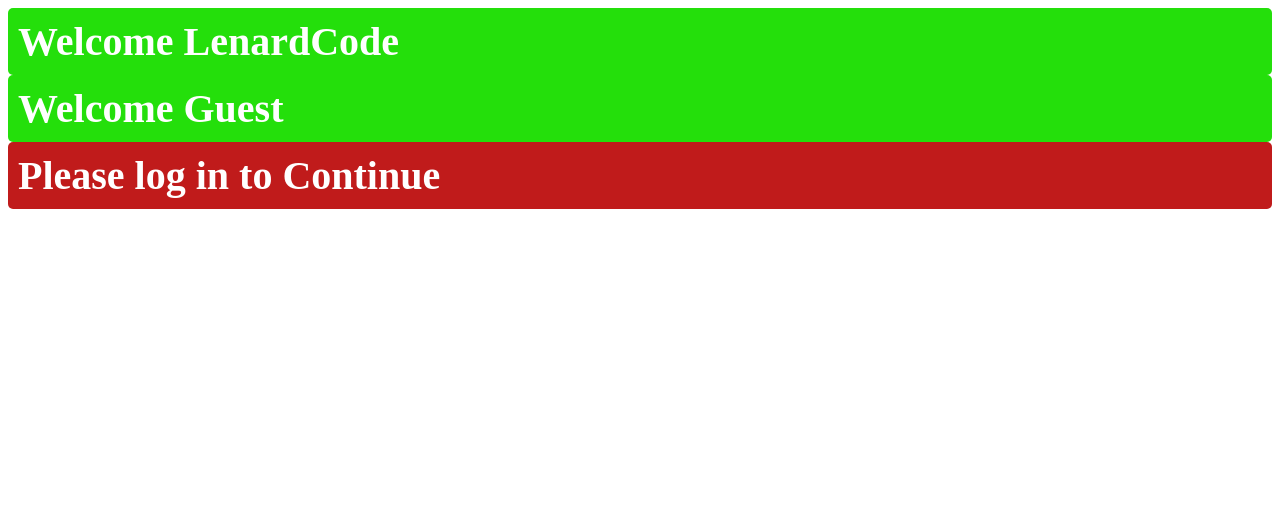
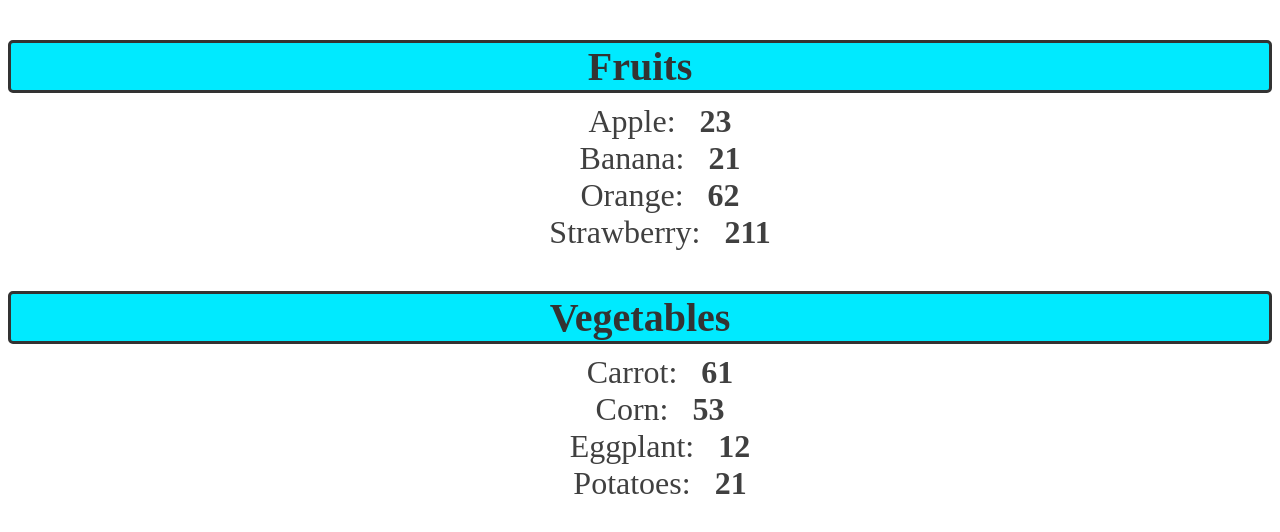
Before and after one commit to JL-Agbalo/bro_code_tutorial, a React (Vite) app: page / in a window 1280 px wide. Shown: the top 532 px of the page. Built offline with nearby package versions, Linux system fonts and the light colour scheme.

Commit message:
Contie sturdy

```diff
--- a/src/App.jsx
+++ b/src/App.jsx
@@ -1,8 +1,18 @@
 // import Card from "./Card";
-import Student from "./Student";
+// import Student from "./Student";
 // import Button from "./Button";
-import UserGreeting from "./UserGreeting"
+// import UserGreeting from "./UserGreeting"
+import List from "./List";
 function App() {
+  const fruits = [{id: 1, name: "Apple", calories: 23},
+  {id: 2, name: "Banana", calories: 21},
+  {id: 3, name: "Orange", calories: 62},
+  {id: 4, name: "Strawberry", calories: 211}];
+
+  const vegetables = [{id: 5, name: "Carrot", calories: 61},
+  {id: 6, name: "Corn", calories: 53},
+  {id: 7, name: "Eggplant", calories: 12},
+  {id: 8, name: "Potatoes", calories: 21}];
 return(
   <>
   {/* <Card/> */}
@@ -12,9 +22,14 @@
   <Student name="Fishdol" age={21}  isStudent={true}></Student>
   <Student name="Larry" ></Student> */}
   {/* <Button></Button> */}
-  <UserGreeting isLoggedIn={true} username="LenardCode"></UserGreeting>
+  {/* <UserGreeting isLoggedIn={true} username="LenardCode"></UserGreeting>
   <UserGreeting isLoggedIn={true} ></UserGreeting>
-  <UserGreeting ></UserGreeting>
+  <UserGreeting ></UserGreeting> */}
+  {/* {fruits.length > 0 ? <List items={fruits} category ="Fruits"></List> : null} */}
+  {fruits.length > 0 && <List items={fruits} category ="Fruits"></List>}
+
+  {vegetables.length > 0 ?  <List items={vegetables} category ="Vegetables"></List>: null}
+
   </>
   );
 }
@@ -23,4 +38,4 @@
 
 
 // https://www.youtube.com/watch?v=CgkZ7MvWUAA
-// Continue 1:03mins
+// Continue 1:29mins
--- /dev/null
+++ b/src/List.jsx
@@ -0,0 +1,32 @@
+import PropTypes from 'prop-types'
+function List(props) {
+    const itemList = props.items
+    const category = props.category
+    // fruits.sort();
+    // fruits.sort((a, b) => a.name.localeCompare(b.name)); // Alphabetical
+    // fruits.sort((a, b) => b.name.localeCompare(a.name)); // Desc
+    // fruits.sort((a,b) => a.calories - b.calories); // Asc
+    // fruits.sort((a,b) => b.calories - a.calories); // Desc
+
+    // const lowCalFruits = fruits.filter(fruit => fruit.calories < 100) // Low
+    // const highCalFruits = fruits.filter(fruit => fruit.calories >= 100) // Low
+    const listItems = itemList.map(item =>
+    <li key={item.id}>{item.name}: &nbsp; <b>{item.calories}</b></li>)
+    return (
+    <div><h3 className="list-category">{category}</h3><ol className="list-items">{listItems}</ol></div>
+  )
+}
+
+List.defaultProps = {
+    category: "Category",
+    items: []
+
+}
+
+List.PropTypes ={
+    category: PropTypes.string,
+    items: PropTypes.arrayOf(PropTypes.shape({id: PropTypes.number,
+         name: PropTypes.string, calories: PropTypes.number}))
+}
+
+export default List
--- a/src/index.css
+++ b/src/index.css
@@ -67,3 +67,27 @@
   border-radius: 5px;
   margin: 0;
 }
+
+.list-category{
+  font-size: 2.5em;
+  font-weight: bold;
+  color: hsl(0, 0%, 20%);
+  margin-bottom: 10px;
+  text-align: center;
+  border: 3px solid;
+  border-radius: 5px;
+  background-color: hsl(185, 100%, 50%);
+}
+
+.list-items{
+  font-size: 2em;
+  list-style-type: none;
+  color: hsl(0, 0%, 25%);
+  text-align: center;
+  margin: 0;
+}
+
+.list-items li:hover{
+  color:hsl(0, 0%, 45%);
+  cursor: pointer;
+}
```
